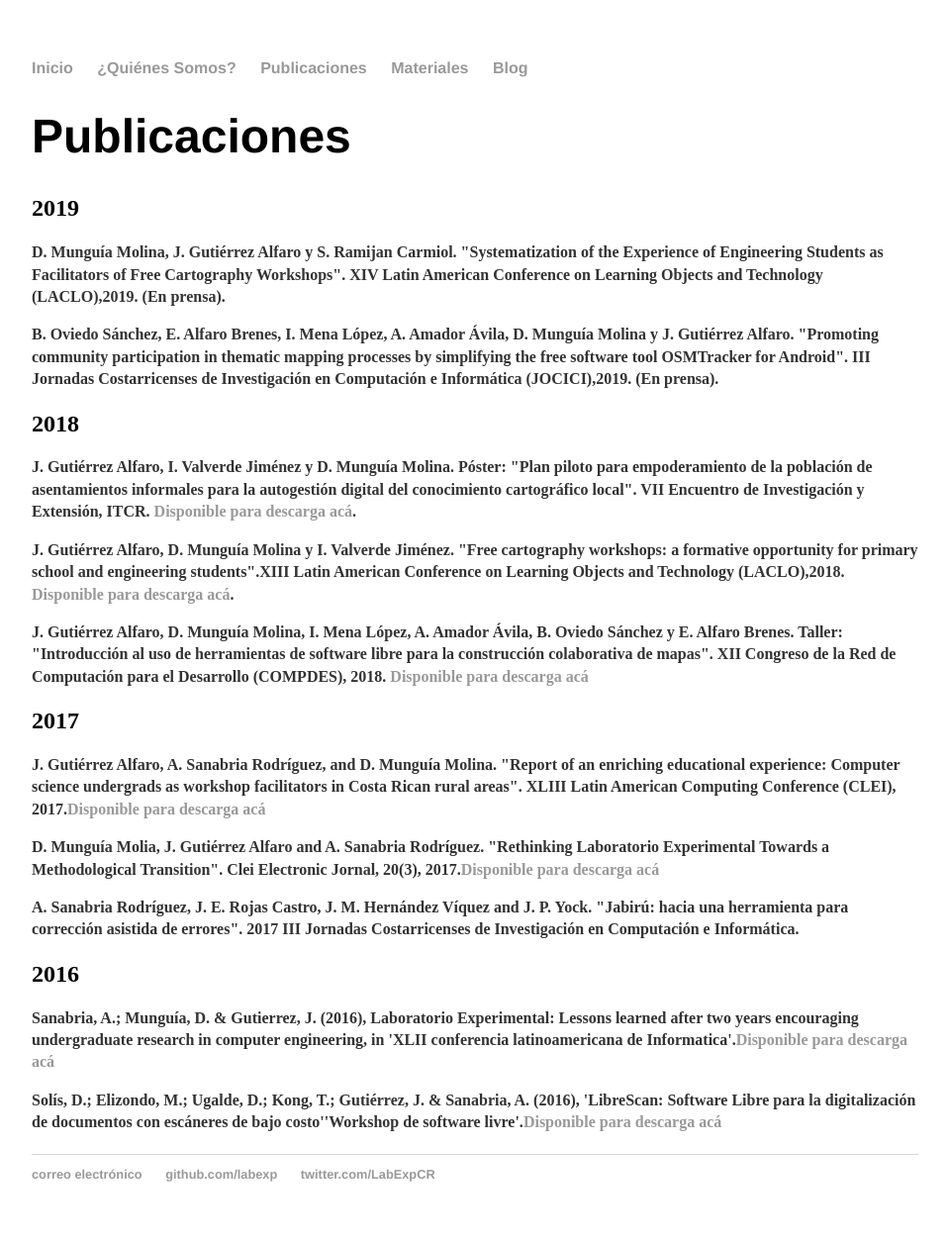
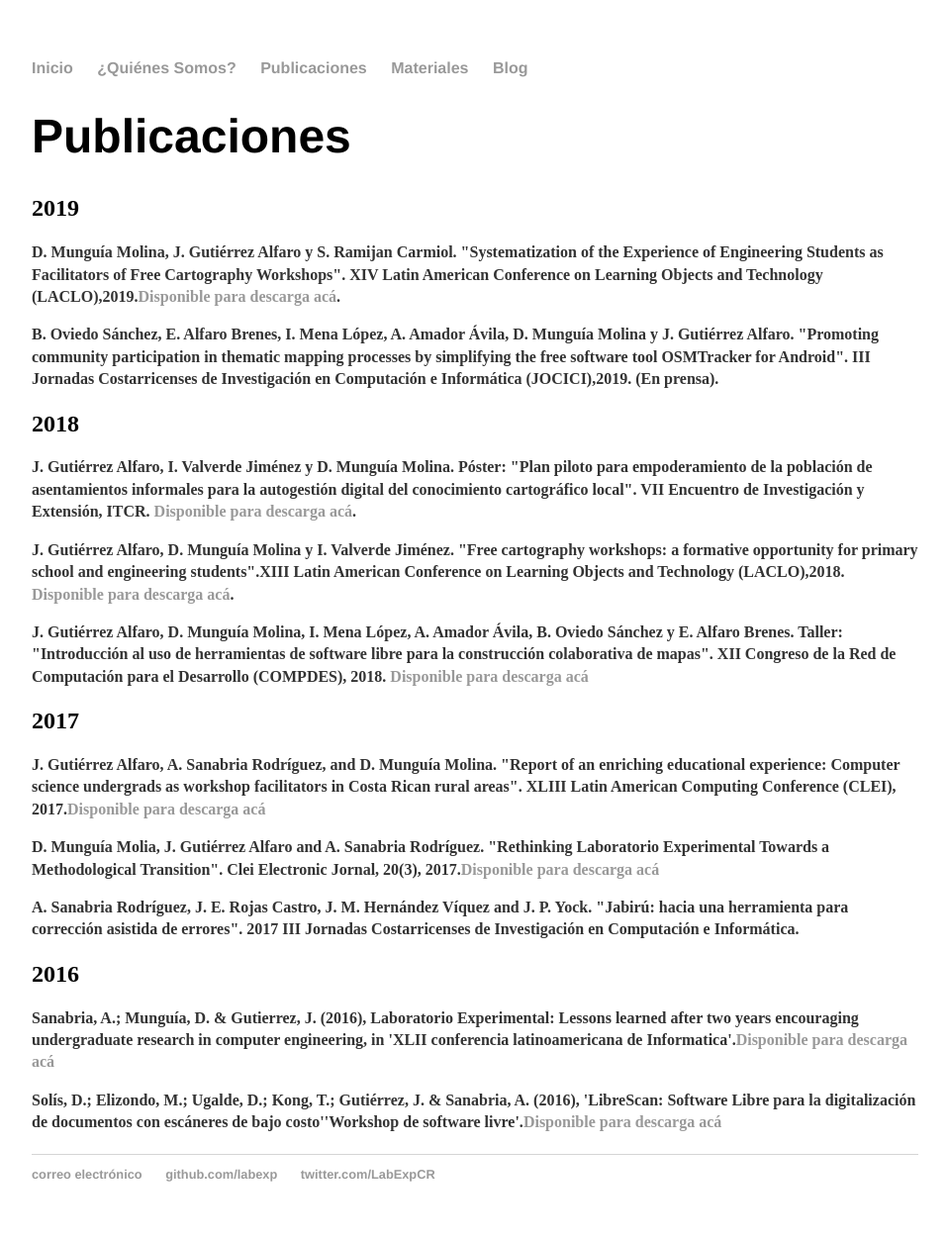
Before and after one commit to labexp/labexp.github.io, a Jekyll site: the page built from cv/index.html, in a window 1280 px wide. Shown: the whole page at 99% size, without its empty margins (160-1118 px from the left). Built offline with Jekyll 4.4.1, drawn with Linux system fonts in a browser that asks for light colours.

Commit message:
add doi of paper laclo2019

```diff
--- a/cv/index.html
+++ b/cv/index.html
@@ -8,7 +8,7 @@ title: Publicaciones
 
 
   <h2>2019<h2/>
-    <p>D. Munguía Molina, J. Gutiérrez Alfaro  y S. Ramijan Carmiol. "Systematization of the Experience of Engineering Students as Facilitators of Free Cartography Workshops". XIV Latin American Conference on Learning Objects and Technology (LACLO),2019. (En prensa).</p>
+    <p>D. Munguía Molina, J. Gutiérrez Alfaro  y S. Ramijan Carmiol. "Systematization of the Experience of Engineering Students as Facilitators of Free Cartography Workshops". XIV Latin American Conference on Learning Objects and Technology (LACLO),2019.<a href="https://doi.org/10.1109/LACLO49268.2019.00048">Disponible para descarga acá</a>.</p>
 
     <p>B. Oviedo Sánchez, E. Alfaro Brenes, I. Mena López, A. Amador Ávila, D. Munguía Molina y J. Gutiérrez Alfaro. "Promoting community participation in thematic mapping processes by simplifying the free software tool OSMTracker for Android". III Jornadas Costarricenses de Investigación en Computación e Informática (JOCICI),2019. (En prensa).</p>
 
```
